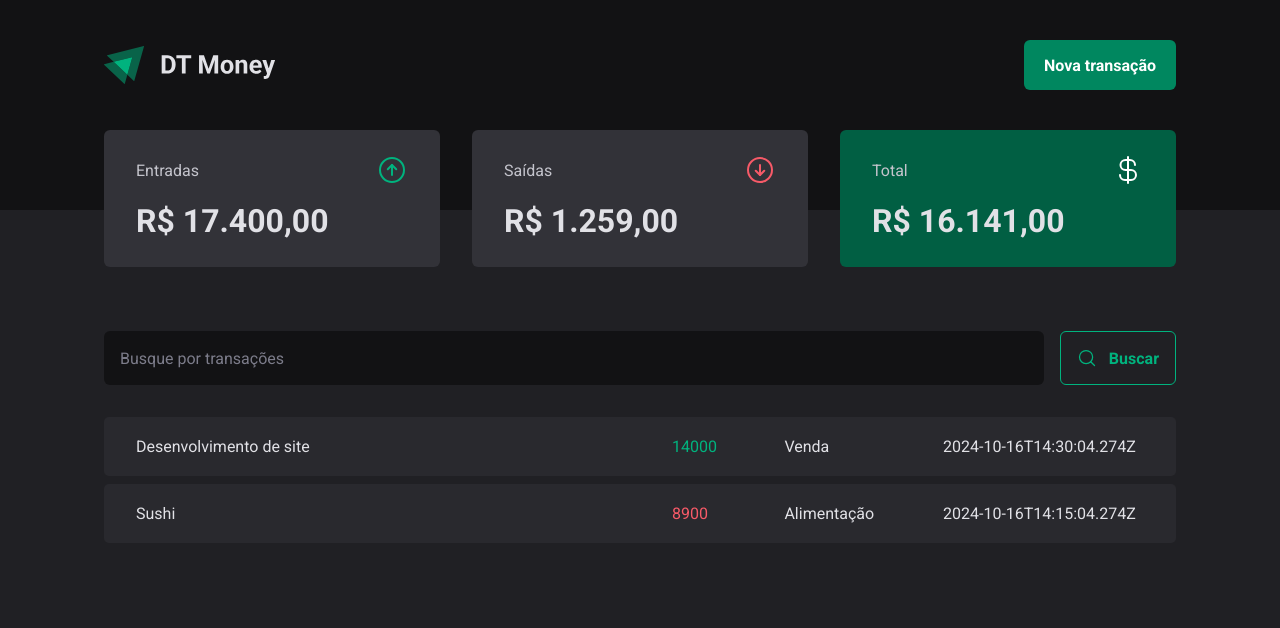
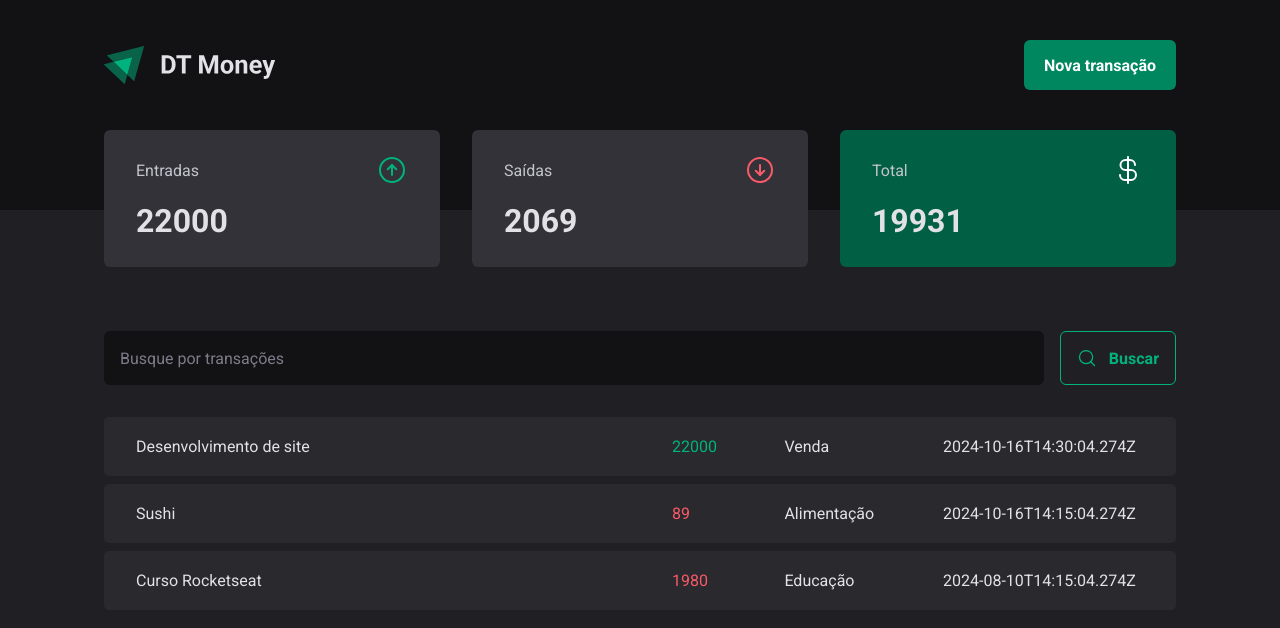
Before and after one commit to lucasshira/dt-money, a React (Vite) app: page / in a window 1280 px wide. Shown: the top 628 px of the page. Built offline with nearby package versions, Linux system fonts and the light colour scheme; data requests are answered from the project's data file.

Commit message:
feat: add transactions context

```diff
--- a/server.json
+++ b/server.json
@@ -5,7 +5,7 @@
       "description": "Desenvolvimento de site",
       "type": "income",
       "category": "Venda",
-      "price": 14000,
+      "price": 22000,
       "createdAt": "2024-10-16T14:30:04.274Z"
     },
     {
@@ -13,8 +13,16 @@
       "description": "Sushi",
       "type": "outcome",
       "category": "Alimentação",
-      "price": 8900,
+      "price": 89,
       "createdAt": "2024-10-16T14:15:04.274Z"
+    },
+    {
+      "id": 3,
+      "description": "Curso Rocketseat",
+      "type": "outcome",
+      "category": "Educação",
+      "price": 1980,
+      "createdAt": "2024-08-10T14:15:04.274Z"
     }
   ]
 }
--- a/src/App.tsx
+++ b/src/App.tsx
@@ -1,3 +1,4 @@
+import { TransactionsProvider } from "./contexts/TransactionsContext";
 import { Transactions } from "./pages/Transactions";
 import { GlobalStyle } from "./styles/global";
 import { defaultTheme } from "./styles/themes/default";
@@ -8,7 +9,9 @@
     <ThemeProvider theme={defaultTheme}>
       <GlobalStyle />
 
-        <Transactions />
+        <TransactionsProvider>
+          <Transactions />
+        </TransactionsProvider>
     </ThemeProvider>
   )
 }
--- a/src/components/Summary/index.tsx
+++ b/src/components/Summary/index.tsx
@@ -1,7 +1,23 @@
+import { useContext } from "react";
 import { Heading, SummaryContainer, SummaryCard } from "./styles";
 import { ArrowCircleUp, ArrowCircleDown, CurrencyDollar } from 'phosphor-react';
+import { TransactionsContext } from "../../contexts/TransactionsContext";
 
 export function Summary() {
+  const { transactions } = useContext(TransactionsContext);
+
+  const summary = transactions.reduce((acc, transaction) => {
+    if (transaction.type === 'income') {
+      acc.income += transaction.price;
+      acc.total += transaction.price;
+    } else {
+      acc.outcome += transaction.price;
+      acc.total -= transaction.price;
+    }
+
+    return acc;
+  }, { income: 0, outcome: 0, total: 0 });
+
   return (
     <SummaryContainer>
       <SummaryCard>
@@ -10,7 +26,7 @@
           <ArrowCircleUp size={32} color="#00b37e" />
         </Heading>
 
-        <strong>R$ 17.400,00</strong>
+        <strong>{summary.income}</strong>
       </SummaryCard>
 
       <SummaryCard>
@@ -19,7 +35,7 @@
           <ArrowCircleDown size={32} color="#F75A68" />
 
         </Heading>
-        <strong>R$ 1.259,00</strong>
+        <strong>{summary.outcome}</strong>
       </SummaryCard>
 
       <SummaryCard variant="green">
@@ -28,7 +44,7 @@
           <CurrencyDollar size={32} color="#fff" />
         </Heading>
 
-        <strong>R$ 16.141,00</strong>
+        <strong>{summary.total}</strong>
       </SummaryCard>
     </SummaryContainer>
   )
--- /dev/null
+++ b/src/contexts/TransactionsContext.tsx
@@ -0,0 +1,40 @@
+import React, { createContext, useEffect, useState } from "react";
+
+interface Transaction {
+  id: number;
+  description: string;
+  type: 'income' | 'outcome';
+  price: number;
+  category: string;
+  createdAt: string;
+}
+
+interface TransactionContextType {
+  transactions: Transaction[];
+}
+
+interface TransactionProviderProps {
+  children: React.ReactNode;
+}
+
+export const TransactionsContext = createContext({} as TransactionContextType);
+
+export function TransactionsProvider({ children }: TransactionProviderProps) {
+  const [transactions, setTransactions] = useState<Transaction[]>([]);
+
+  async function loadTransactions() {
+    const response = await fetch('http://localhost:3000/transactions');
+    const data = await response.json();
+    setTransactions(data);
+  }
+
+  useEffect(() => {
+    loadTransactions();
+  }, [])
+
+  return (
+    <TransactionsContext.Provider value={{ transactions }}>
+      {children}
+    </TransactionsContext.Provider>
+  )
+}
--- a/src/pages/Transactions/index.tsx
+++ b/src/pages/Transactions/index.tsx
@@ -1,31 +1,14 @@
-import { useEffect, useState } from "react";
+import { useContext } from "react";
+
+import { TransactionsContext } from "../../contexts/TransactionsContext";
 
 import { Header } from "../../components/Header";
 import { Summary } from "../../components/Summary";
 import { SearchForm } from "./components/SearchForm";
 import { PriceHighlight, TransactionsContainer, TransactionsTable } from "./styles";
 
-interface Transaction {
-  id: number;
-  description: string;
-  type: 'income' | 'outcome';
-  price: number;
-  category: string;
-  createdAt: string;
-}
-
 export function Transactions() {
-  const [transactions, setTransactions] = useState<Transaction[]>([]);
-
-  async function loadTransactions() {
-    const response = await fetch('http://localhost:3000/transactions');
-    const data = await response.json();
-    setTransactions(data);
-  }
-
-  useEffect(() => {
-    loadTransactions();
-  }, [])
+  const { transactions } = useContext(TransactionsContext);
 
   return (
     <div>
```
